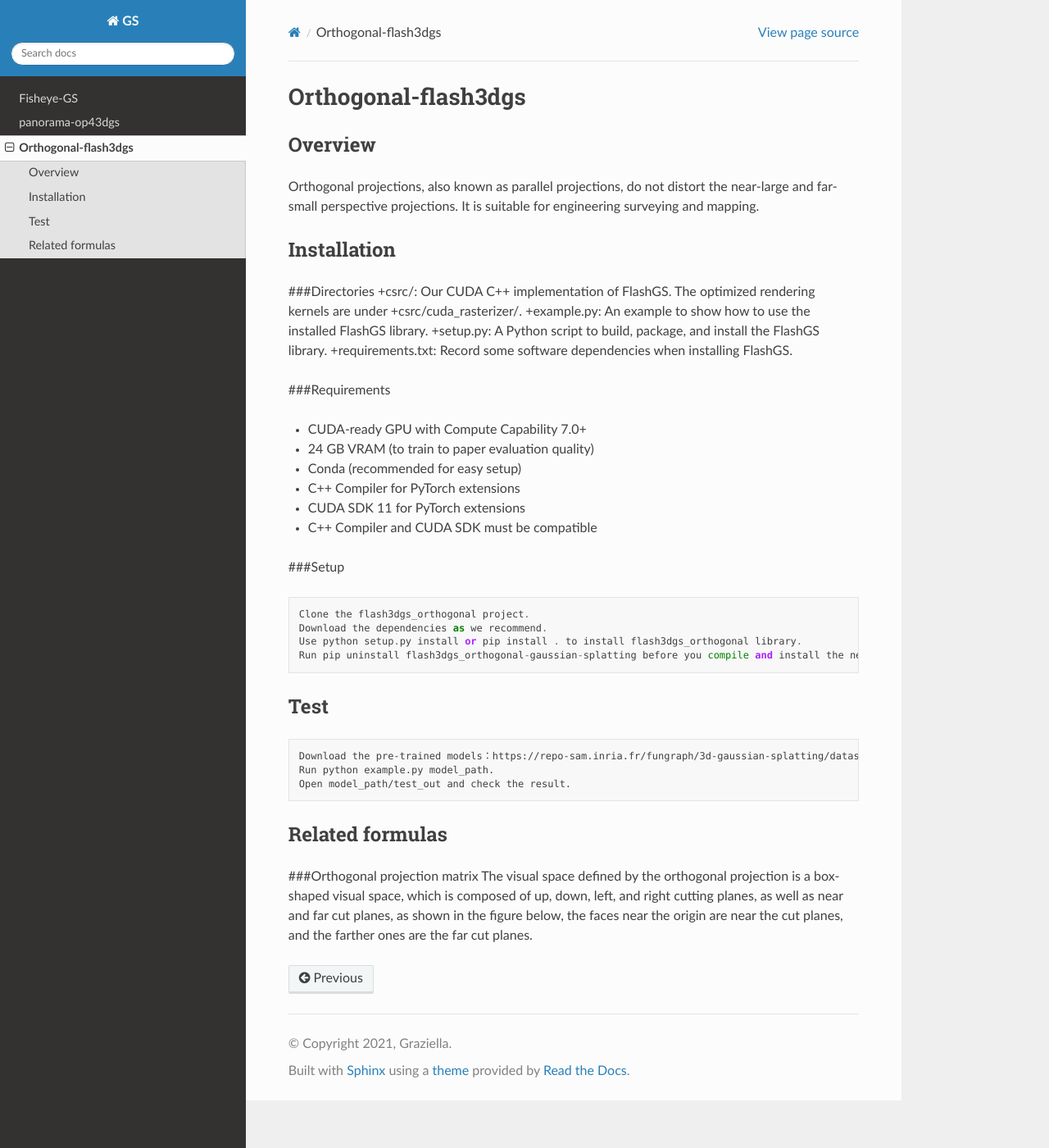
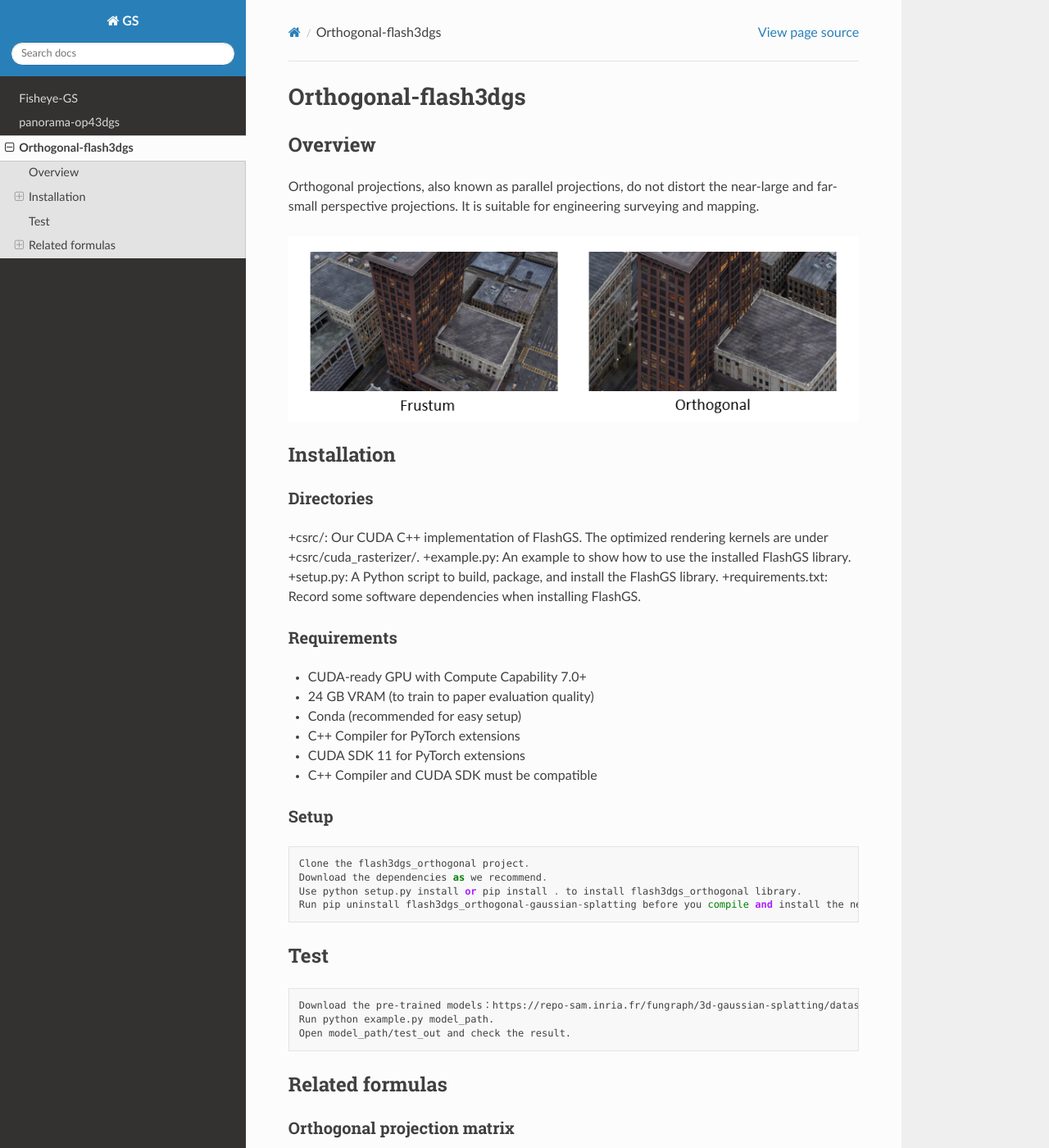
Before and after one commit to zmliao/GS_4_CamModels, a Sphinx documentation site: the page built from docs/source/oth.md, in a window 1280 px wide and 1400 px high. Shown: the whole window at 82% size. Built offline with Sphinx 7.4.7 and the Read the Docs theme 3.1.0, drawn with Linux system fonts in a browser that asks for light colours; part of the change alters nothing that is shown; some of the changed text lies outside the part shown.

Commit message:
Update oth.md

````diff
--- a/docs/source/oth.md
+++ b/docs/source/oth.md
@@ -3,17 +3,18 @@
 ## Overview
 
 Orthogonal projections, also known as parallel projections, do not distort the near-large and far-small perspective projections. It is suitable for engineering surveying and mapping.
-![](vs.png)
+
+![](assets/vs.png)
 
 ## Installation
 
-###Directories
+### Directories
 +csrc/: Our CUDA C++ implementation of FlashGS. The optimized rendering kernels are under +csrc/cuda_rasterizer/.
 +example.py: An example to show how to use the installed FlashGS library.
 +setup.py: A Python script to build, package, and install the FlashGS library.
 +requirements.txt: Record some software dependencies when installing FlashGS.
 
-###Requirements
+### Requirements
 
 + CUDA-ready GPU with Compute Capability 7.0+
 + 24 GB VRAM (to train to paper evaluation quality)
@@ -22,7 +23,7 @@ Orthogonal projections, also known as parallel projections, do not distort the n
 + CUDA SDK 11 for PyTorch extensions
 + C++ Compiler and CUDA SDK must be compatible
 
-###Setup
+### Setup
 ```
 Clone the flash3dgs_orthogonal project.
 Download the dependencies as we recommend.
@@ -42,7 +43,9 @@ Open model_path/test_out and check the result.
 
 ## Related formulas
 
-###Orthogonal projection matrix
+### Orthogonal projection matrix
 The visual space defined by the orthogonal projection is a box-shaped visual space, which is composed of up, down, left, and right cutting planes, as well as near and far cut planes, as shown in the figure below, the faces near the origin are near the cut planes, and the farther ones are the far cut planes.
-![](oth.png)
-![](math.png)
+
+![](assets/oth.png)
+
+![](assets/math.png)
````
